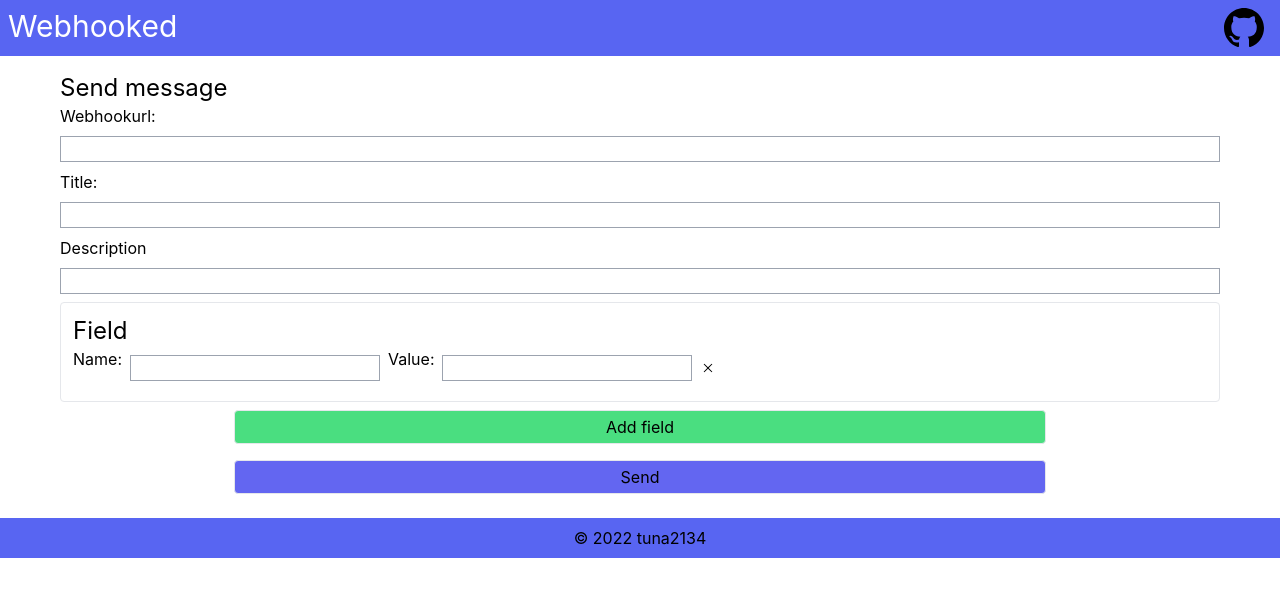
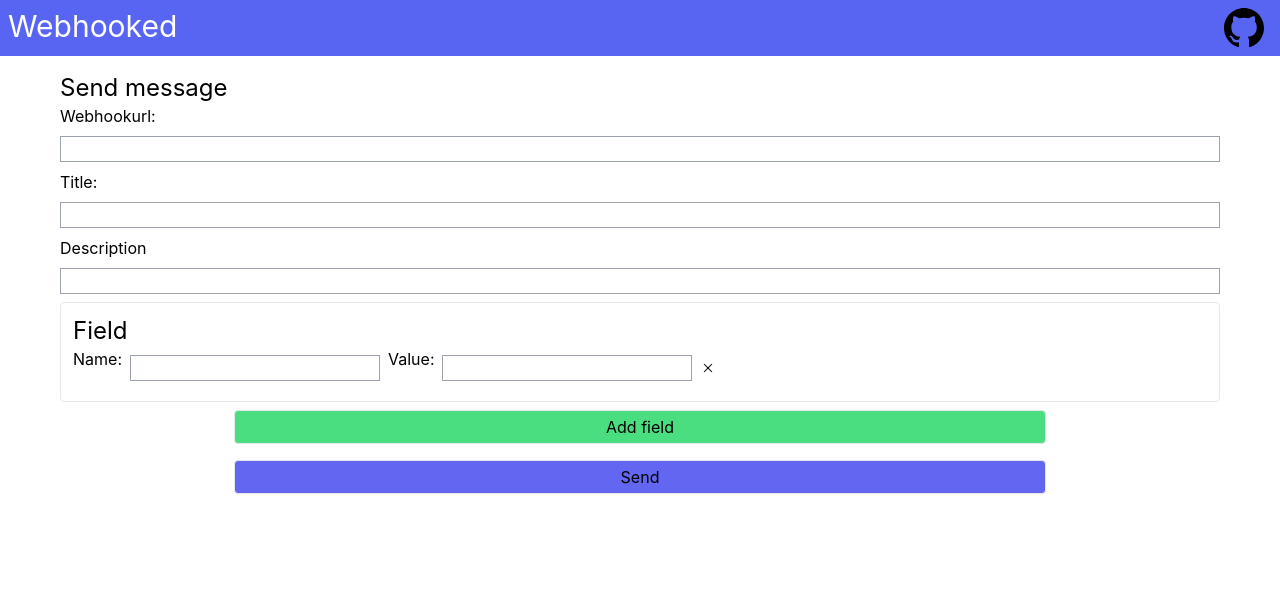
Before and after one commit to tuna2134-archive/webhook-and-embed, a Next.js app: page / in a window 1280 px wide. Shown: the top 596 px of the page. Built offline with nearby package versions, Linux system fonts and the light colour scheme.

Commit message:
Update _app.tsx

```diff
--- a/pages/_app.tsx
+++ b/pages/_app.tsx
@@ -23,9 +23,6 @@ function MyApp({ Component, pageProps }: AppProps) {
             <main className="px-5 py-4">
                 <Component {...pageProps} />
             </main>
-            <footer className="bg-[#5865F2] p-2">
-                <p className="text-center">&copy; 2022 tuna2134</p>
-            </footer>
             <ToastContainer />
         </>
     )
```
